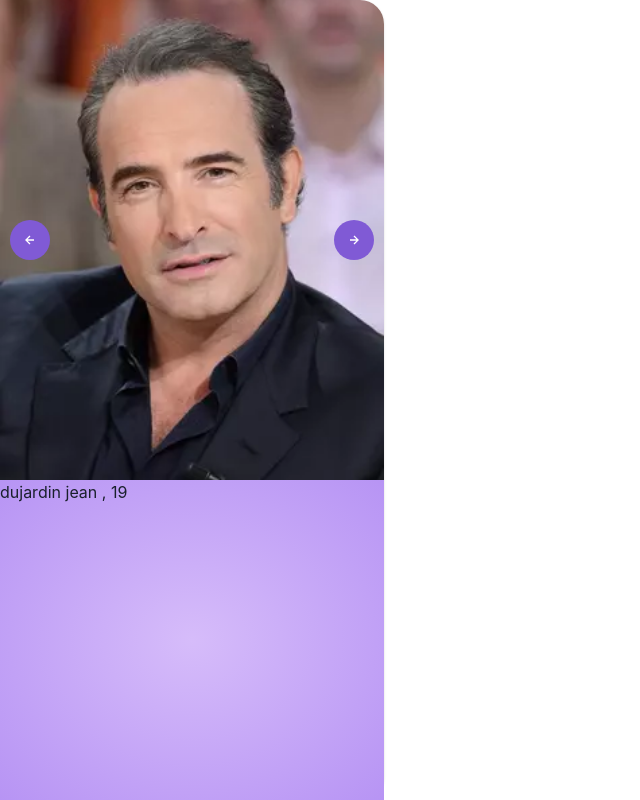
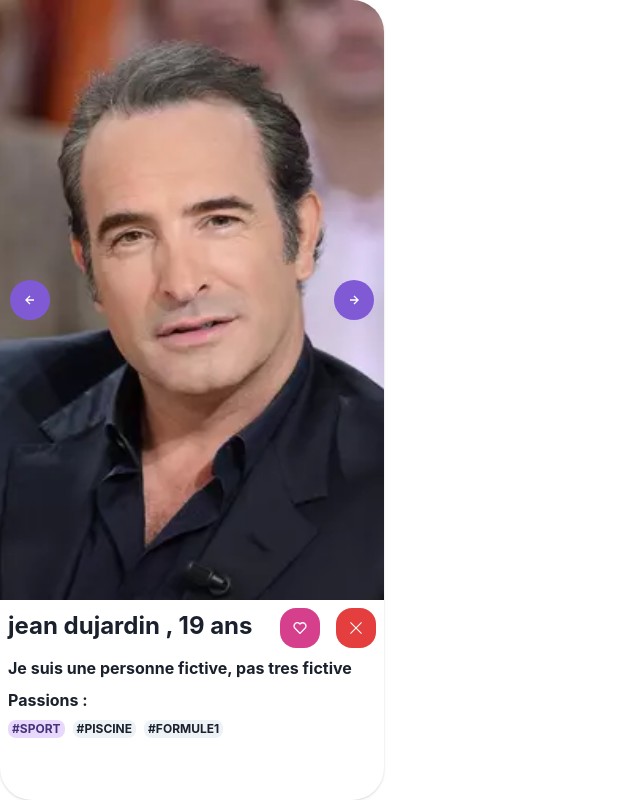
Before and after one commit to Gagl08/projet-web4, a Next.js app: page /test_card in a window 1280 px wide. Shown: the whole page, without its empty margins (0-640 px from the left). Built offline with nearby package versions, Linux system fonts and the light colour scheme.

Commit message:
feat(finished Card): Finished Card, missing responsive

```diff
--- a/src/components/CardUser.jsx
+++ b/src/components/CardUser.jsx
@@ -4,7 +4,7 @@ import Carousel from "./Carousel";
 export default function CardUser(props) {
   const { user } = props;
   // const data_user = props;
-  const borderRad = "1.5rem";
+  const borderRad = "2rem";
 
   return (
     <Card
@@ -16,8 +16,8 @@ export default function CardUser(props) {
       <Carousel
         user={user}
         borderRadiusImg={borderRad}
-        heightPhoto={"60vh"}
-        heightText={"40vh"}
+        heightPhoto={"75vh"}
+        heightText={"25vh"}
       />
       <Flex>
         <Box></Box>
--- a/src/components/Carousel.jsx
+++ b/src/components/Carousel.jsx
@@ -1,7 +1,23 @@
 import React from "react";
-import { Box, IconButton, useBreakpointValue } from "@chakra-ui/react";
+import {
+  Box,
+  Flex,
+  Spacer,
+  IconButton,
+  useBreakpointValue,
+  ButtonGroup,
+  Badge,
+  Text,
+} from "@chakra-ui/react";
 // Here we have used react-icons package for the icons
-import { BiLeftArrowAlt, BiRightArrowAlt } from "react-icons/bi";
+import {
+  BiLeftArrowAlt,
+  BiRightArrowAlt,
+  BiHeart,
+  // RxCross1,
+} from "react-icons/bi";
+
+import { RxCross1 } from "react-icons/rx";
 // And react-slick as our Carousel Lib
 import Slider from "react-slick";
 
@@ -19,10 +35,24 @@ const settings = {
 };
 
 export default function Carousel(props) {
-  const { heightPhoto, heightText, borderRadiusImg, user } = props;
+  const { borderRadiusImg, user } = props;
   // As we have used custom buttons, we need a reference variable to
   // change the state
+
+  // C'est l'utilisateur qui est login
+  const actualUser = {
+    lastName: "Alexandra",
+    firstName: "Lamie",
+    age: 21,
+    aPropos: "Je suis la personne fictive la plus fictive",
+    images: ["401446.webp"],
+    passions: ["Sport", "Voiture", "Cuisine"],
+  };
+
   const [slider, setSlider] = React.useState();
+
+  const heightPhoto = "75vh";
+  const heightText = "25vh";
 
   // These are the breakpoints which changes the position of the
   // buttons as the screen size changes
@@ -98,10 +128,53 @@ export default function Carousel(props) {
           ))}
         </Slider>
       </Box>
-      <Box height={heightText} bgGradient="radial(purple.200, purple.300)">
-        <h1>
-          {user.name} {user.surname} , {user.age}
-        </h1>
+      <Box
+        height={heightText}
+        borderBottomRadius={borderRadiusImg}
+        // bgGradient="radial(purple.200, purple.300)"
+      >
+        <Flex m={"1vh"}>
+          <h1
+            style={{
+              fontSize: "1.5rem",
+              fontWeight: "bold",
+              textAlign: "center",
+            }}
+          >
+            {user.firstName} {user.lastName} , {user.age} ans
+          </h1>
+          <Spacer />
+          <Box alignItems="center" display="flex">
+            <Flex flexDirection={{ base: "row", sm: "column" }}>
+              <ButtonGroup gap={"0.5rem"}>
+                <IconButton borderRadius={"1rem"} colorScheme={"pink"}>
+                  <BiHeart />
+                </IconButton>
+                <IconButton borderRadius={"1rem"} colorScheme={"red"}>
+                  <RxCross1 />
+                </IconButton>
+              </ButtonGroup>
+            </Flex>
+          </Box>
+        </Flex>
+
+        <Box m={"1vh"}>
+          <Text style={{ fontWeight: "bold" }}>{user.aPropos}</Text>
+        </Box>
+        <Box m={"1vh"}>
+          <h2 style={{ fontWeight: "bold" }}>Passions :</h2>
+          <Flex gap={"0.5rem"} mt={"1vh"}>
+            {user.passions.map((passion, index) =>
+              actualUser.passions.includes(passion) ? (
+                <Badge borderRadius={"0.5rem"} colorScheme={"purple"}>
+                  #{passion}
+                </Badge>
+              ) : (
+                <Badge borderRadius={"0.5rem"}>#{passion}</Badge>
+              )
+            )}
+          </Flex>
+        </Box>
       </Box>
     </>
   );
--- a/src/pages/api/user/readUser.ts
+++ b/src/pages/api/user/readUser.ts
@@ -1,23 +1,24 @@
-import {NextApiRequest, NextApiResponse} from 'next';
-import { PrismaClient } from '@prisma/client'
+import { NextApiRequest, NextApiResponse } from "next";
+import { PrismaClient } from "@prisma/client";
 
 const prisma = new PrismaClient();
 
-export default async function readUser(req: NextApiRequest, res: NextApiResponse) {
+export default async function readUser(
+  req: NextApiRequest,
+  res: NextApiResponse
+) {
+  const { email, password } = req.query;
 
-  const {email, password} = req.query
-
-  if(!email) {
-    const users = await prisma.user.findMany()
-    return res.status(200).send({message: "readUser", users});
+  if (!email && !password) {
+    const users = await prisma.user.findMany();
+    return res.status(200).send({ message: "readUser", users });
   }
 
-  const user = await prisma.user.findUnique({where :{"email" : email}})
+  const user = await prisma.user.findUnique({ where: { email: email } });
 
   if (user?.password == password) {
-    res.status(200).send({message: "User found", user});
+    res.status(200).send({ message: "User found", user });
   }
 
-  res.status(400).send({message: "Mot de passe incorrect"});
-
+  res.status(400).send({ message: "Mot de passe incorrect" });
 }
--- a/src/pages/test_card.jsx
+++ b/src/pages/test_card.jsx
@@ -2,13 +2,15 @@ import CardUser from "../components/CardUser";
 
 export default function Test_card() {
   const user = {
-    name: "dujardin",
-    surname: "jean",
+    lastName: "dujardin",
+    firstName: "jean",
     age: 19,
     aPropos: "Je suis une personne fictive, pas tres fictive",
     images: ["401446.webp"],
     passions: ["Sport", "Piscine", "Formule1"],
   };
 
+  //faudra faire une requete sur la BD pour chaque utilisateurs
+
   return <CardUser user={user} />;
 }
```
